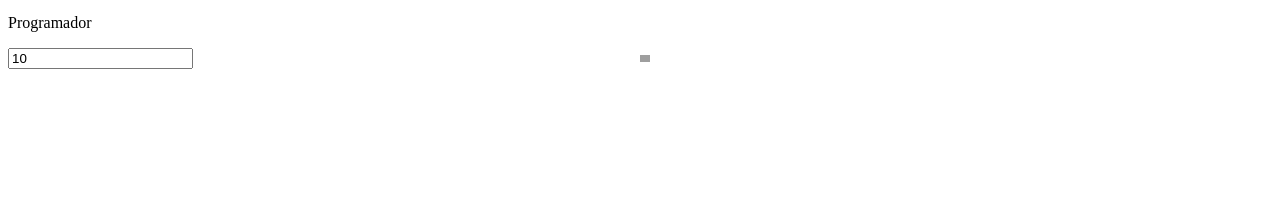
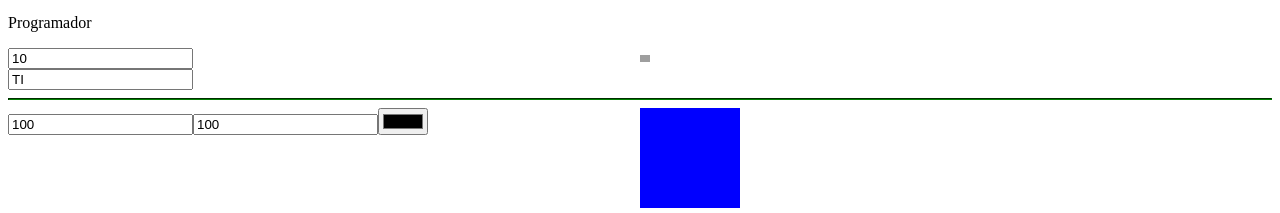
Before and after one commit to alexDev2808/smallAngular, an Angular app: page / in a window 1280 px wide. Shown: the part 1835-2048 px from the top of the page. Before the commit the page ends 1912 px from the top, so only its background shows below. Built offline with nearby package versions, Linux system fonts and the light colour scheme; grey boxes are pictures that could not be loaded.

Commit message:
ngClass y ngStyle

```diff
--- a/src/app/app.component.html
+++ b/src/app/app.component.html
@@ -73,3 +73,27 @@
     <img [src]="person.avatar" [style.width.px]="width" alt="">
   </div>
 </div>
+
+<!-- ngClass y ngStyle -->
+
+<input type="text" [(ngModel)]="person.carrera" required #carreraInput="ngModel">
+<hr class="line-error" [ngClass]="{
+  'valid': carreraInput.valid,
+  'invalid': carreraInput.invalid
+}">
+
+<div class="imgWidth">
+  <div>
+    <input max="200" type="number" [(ngModel)]="box.width">
+    <input type="number" [(ngModel)]="box.heigth">
+    <input type="color" [(ngModel)]="box.background">
+  </div>
+  <div>
+    <div [ngStyle]="{
+      'width.px' : box.width,
+      'height.px' : box.heigth,
+      'background' : box.background,
+      'display' : 'block'
+    }"></div>
+  </div>
+</div>
--- a/src/app/app.component.scss
+++ b/src/app/app.component.scss
@@ -39,6 +39,17 @@ img {
   grid-template-columns: repeat(2, 1fr);
 }
 
+.line-error {
+  height: 0;
+  border-bottom: 1px solid;
+  &.invalid {
+    border-color: red;
+  }
+  &.valid {
+    border-color: green;
+  }
+}
+
 @media screen and (min-width: 40em) {
   .products--grid {
     display: grid;
--- a/src/app/app.component.ts
+++ b/src/app/app.component.ts
@@ -11,6 +11,11 @@ export class AppComponent {
   title = 'Mi tienda En Linea!';
   btnDisabled = true;
   width = 10;
+  box = {
+    width: 100,
+    heigth: 100,
+    background: 'blue'
+  }
   person = {
     name: "Alexis",
     age: 22,
```
